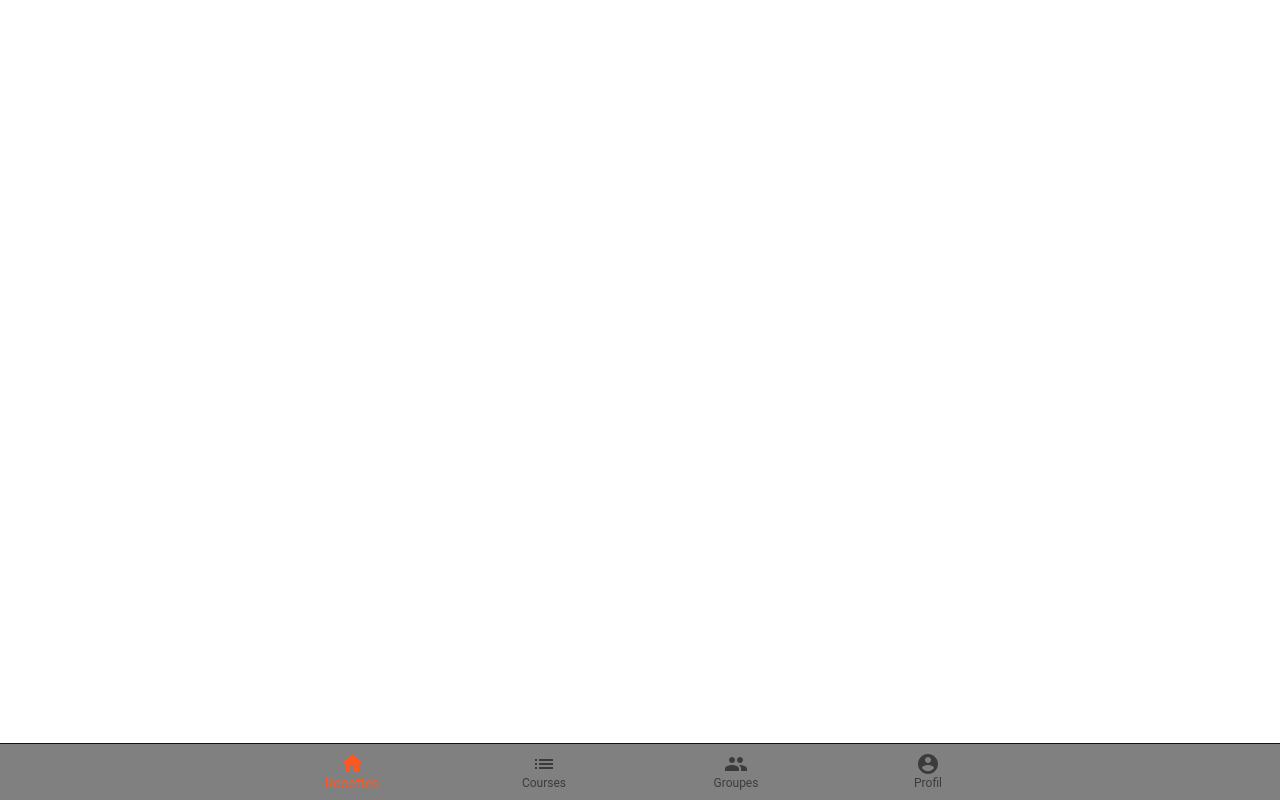
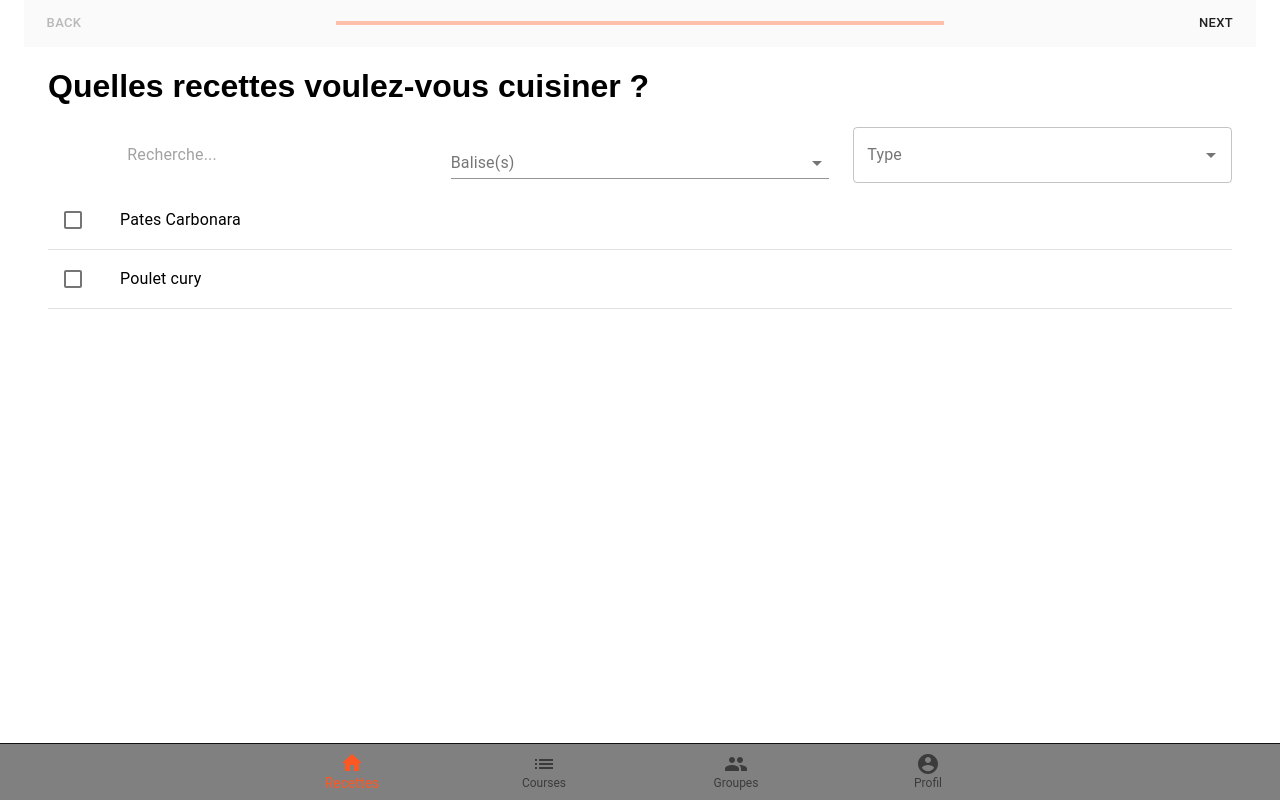
Before and after one commit to lololau/recikeep_old, a React (Create React App) app: page /recipes/selection in a window 1280 px wide. Built offline with nearby package versions, Linux system fonts and the light colour scheme.

Commit message:
add stepper for recipes selection

```diff
--- a/src/App.tsx
+++ b/src/App.tsx
@@ -3,8 +3,8 @@ import { BrowserRouter as Router, Route } from 'react-router-dom';
 import Profile from './containers/profil/profil';
 import HomeRecipes from './containers/recipes/recipes';
 import MyRecipe from './containers/recipe/recipe';
-import SelectionRecipes from './containers/recipes/recipes_selection1';
-import SelectionParts from './containers/recipes/recipes_selection2';
+/* import SelectionRecipes from './containers/recipes/recipes_selection1';
+import SelectionParts from './containers/recipes/recipes_selection2'; */
 import NewRecipe from './containers/new recipe/new_recipe';
 import React from 'react';
 import { ThemeProvider } from '@material-ui/core/styles';
@@ -14,6 +14,7 @@ import GroceryList from './containers/grocery list/grocery_list';
 //import Box from '@material-ui/core/Box';
 import MyIngredients from './containers/my-ingredients/my_ingredients';
 import Paper from '@material-ui/core/Paper';
+import RecipesSelectionStepper from './containers/stepper/recipes_selection';
 
 const theme = createMuiTheme({
     palette: {
@@ -34,8 +35,8 @@ const App = (): JSX.Element => {
                     <Route path="/" exact component={HomeRecipes} />
                     <Route path="/profile" component={Profile} />
                     <Route path={'/recipe/:index'} component={MyRecipe} />
-                    <Route path={'/recipes/selection_part/1'} component={SelectionRecipes} />
-                    <Route path={'/recipes/selection_part/2'} component={SelectionParts} />
+                    <Route path={'/recipes/selection'} component={RecipesSelectionStepper} />
+                    {/* <Route path={'/recipes/selection_part/2'} component={SelectionParts} /> */}
                     <Route path={'/my_ingredients'} component={MyIngredients} />
                     {/* <Route path="/groups" component={Groups}/> */}
                     <Route path={'/groceryList'} component={GroceryList} />
--- a/src/containers/new recipe/new_recipe.tsx
+++ b/src/containers/new recipe/new_recipe.tsx
@@ -4,7 +4,7 @@ import { useTranslation } from 'react-i18next';
 import TextField from '@material-ui/core/TextField';
 import Button from '@material-ui/core/Button';
 import { TagsComboBox, TypeComboBox } from '../recipes/recipes';
-import { PartsComboBox } from '../recipes/recipes_selection2';
+import { PartsComboBox } from '../stepper/recipes_selection2';
 import Box from '@material-ui/core/Box';
 import Grid from '@material-ui/core/Grid';
 import Autocomplete from '@material-ui/lab/Autocomplete';
--- a/src/containers/recipes/recipes.tsx
+++ b/src/containers/recipes/recipes.tsx
@@ -134,7 +134,7 @@ const HomeRecipes = (): JSX.Element => {
                             <TypeComboBox />
                         </Grid>
                         <Grid item xs={3}>
-                            <Link to="/recipes/selection_part/1">
+                            <Link to="/recipes/selection">
                                 <Button color="primary">{t('recipes.selectRecipes')}</Button>
                             </Link>
                         </Grid>
--- /dev/null
+++ b/src/containers/stepper/recipes_selection.tsx
@@ -0,0 +1,58 @@
+import MobileStepper from '@material-ui/core/MobileStepper';
+import React from 'react';
+import Button from '@material-ui/core/Button';
+import SelectionRecipes from './recipes_selection1';
+import SelectionParts from './recipes_selection2';
+import GroceryList from '../grocery list/grocery_list';
+import Container from '@material-ui/core/Container';
+import Box from '@material-ui/core/Box';
+
+const getStepperComponent = (step: number) => {
+    switch (step) {
+        case 0:
+            return <SelectionRecipes />;
+        case 1:
+            return <SelectionParts />;
+        case 2:
+            return <GroceryList />;
+        default:
+            return 'Unknown step';
+    }
+};
+
+const RecipesSelectionStepper = (): JSX.Element => {
+    const [activeStep, setActiveStep] = React.useState(0);
+
+    const handleNext = () => {
+        setActiveStep((prevActiveStep) => prevActiveStep + 1);
+    };
+
+    const handleBack = () => {
+        setActiveStep((prevActiveStep) => prevActiveStep - 1);
+    };
+
+    return (
+        <Container>
+            <MobileStepper
+                variant="progress"
+                steps={3}
+                position="static"
+                activeStep={activeStep}
+                nextButton={
+                    <Button size="small" onClick={handleNext} disabled={activeStep === 2}>
+                        Next
+                    </Button>
+                }
+                backButton={
+                    <Button size="small" onClick={handleBack} disabled={activeStep === 0}>
+                        Back
+                    </Button>
+                }
+            />
+
+            <Box>{getStepperComponent(activeStep)}</Box>
+        </Container>
+    );
+};
+
+export default RecipesSelectionStepper;
--- a/src/containers/recipes/recipes_selection1.tsx
+++ b/src/containers/stepper/recipes_selection1.tsx
@@ -1,17 +1,15 @@
-import { RecipesListProps, TagsComboBox, TypeComboBox, myRecipes } from './recipes';
+import { RecipesListProps, TagsComboBox, TypeComboBox, myRecipes } from '../recipes/recipes';
 import { FC } from 'react';
 import { useTranslation } from 'react-i18next';
-import InputBase from '@material-ui/core/InputBase';
-import IconButton from '@material-ui/core/IconButton';
-import NavigateNextIcon from '@material-ui/icons/NavigateNext';
 import List from '@material-ui/core/List';
 import ListItem from '@material-ui/core/ListItem';
 import ListItemIcon from '@material-ui/core/ListItemIcon';
 import Checkbox from '@material-ui/core/Checkbox';
 import ListItemText from '@material-ui/core/ListItemText';
-import { Link } from 'react-router-dom';
+import InputBase from '@material-ui/core/InputBase';
 import React from 'react';
 import Container from '@material-ui/core/Container';
+import Grid from '@material-ui/core/Grid';
 
 const SelectionRecipesList: FC<RecipesListProps> = (props) => {
     return (
@@ -35,20 +33,28 @@ const SelectionRecipes = (): JSX.Element => {
 
     return (
         <Container>
-            <h1>{t('recipes.title')}</h1>
-
-            <InputBase placeholder={t('recipe.searchBar')} />
-            <TagsComboBox />
-            <TypeComboBox />
-
+            <h1>{t('stepper.title-selection')}</h1>
+            <Grid
+                container
+                spacing={3}
+                style={{
+                    textAlign: 'center',
+                    alignItems: 'center',
+                }}
+            >
+                <Grid item xs={4}>
+                    <InputBase placeholder={t('recipe.searchBar')} />
+                </Grid>
+                <Grid item xs={4}>
+                    <TagsComboBox />
+                </Grid>
+                <Grid item xs={4}>
+                    <TypeComboBox />
+                </Grid>
+            </Grid>
             <div className="SelectionRecipesList">
                 <SelectionRecipesList recipes={myRecipes} />
             </div>
-            <IconButton>
-                <Link to="/recipes/selection_part/2">
-                    <NavigateNextIcon />
-                </Link>
-            </IconButton>
         </Container>
     );
 };
--- a/src/containers/recipes/recipes_selection2.tsx
+++ b/src/containers/stepper/recipes_selection2.tsx
@@ -1,17 +1,15 @@
 import { useState } from 'react';
-import { RecipesListProps, myRecipes } from './recipes';
+import { RecipesListProps, myRecipes } from '../recipes/recipes';
 import { FunctionComponent } from 'react';
 import { useTranslation } from 'react-i18next';
-import InputBase from '@material-ui/core/InputBase';
 import List from '@material-ui/core/List';
 import TextField from '@material-ui/core/TextField';
 import ListItem from '@material-ui/core/ListItem';
 import ListItemText from '@material-ui/core/ListItemText';
-import Button from '@material-ui/core/Button';
 import Autocomplete from '@material-ui/lab/Autocomplete';
 import React from 'react';
-import { Link } from 'react-router-dom';
 import Container from '@material-ui/core/Container';
+import { Box } from '@material-ui/core';
 
 export const PartsComboBox = (): JSX.Element => {
     const { t } = useTranslation();
@@ -74,16 +72,11 @@ const SelectionParts = (): JSX.Element => {
 
     return (
         <Container>
-            <h1>{t('recipes.title')}</h1>
-
-            <InputBase placeholder={t('recipe.searchBar')} />
+            <h1>{t('stepper.title-part')}</h1>
 
             <div className="SelectionRecipesList">
                 <SelectionPartsRecipes recipes={myRecipes} />
             </div>
-            <Link to="/groceryList">
-                <Button color="primary">{t('toolsbar.groceryList')}</Button>
-            </Link>
         </Container>
     );
 };
--- a/src/locales/en/translation.json
+++ b/src/locales/en/translation.json
@@ -81,5 +81,9 @@
     "update-image": "Update Image",
     "name": "Laulau",
     "favorite": "Favorite Recipes"
+  },
+  "stepper": {
+    "title-selection": "Which recipes do you want to cook ?",
+    "title-part": "For how many peoples ?"
   }
 }
--- a/src/locales/fr/translation.json
+++ b/src/locales/fr/translation.json
@@ -81,5 +81,9 @@
     "update-image": "Modifier l'image",
     "name": "Laulau",
     "favorite": "Recettes Favorites"
+  },
+  "stepper": {
+    "title-selection": "Quelles recettes voulez-vous cuisiner ?",
+    "title-part": "Pour combien de personnes ?"
   }
 }
```
Also changed, not shown: src/containers/recipe/recipe.css (deleted).
